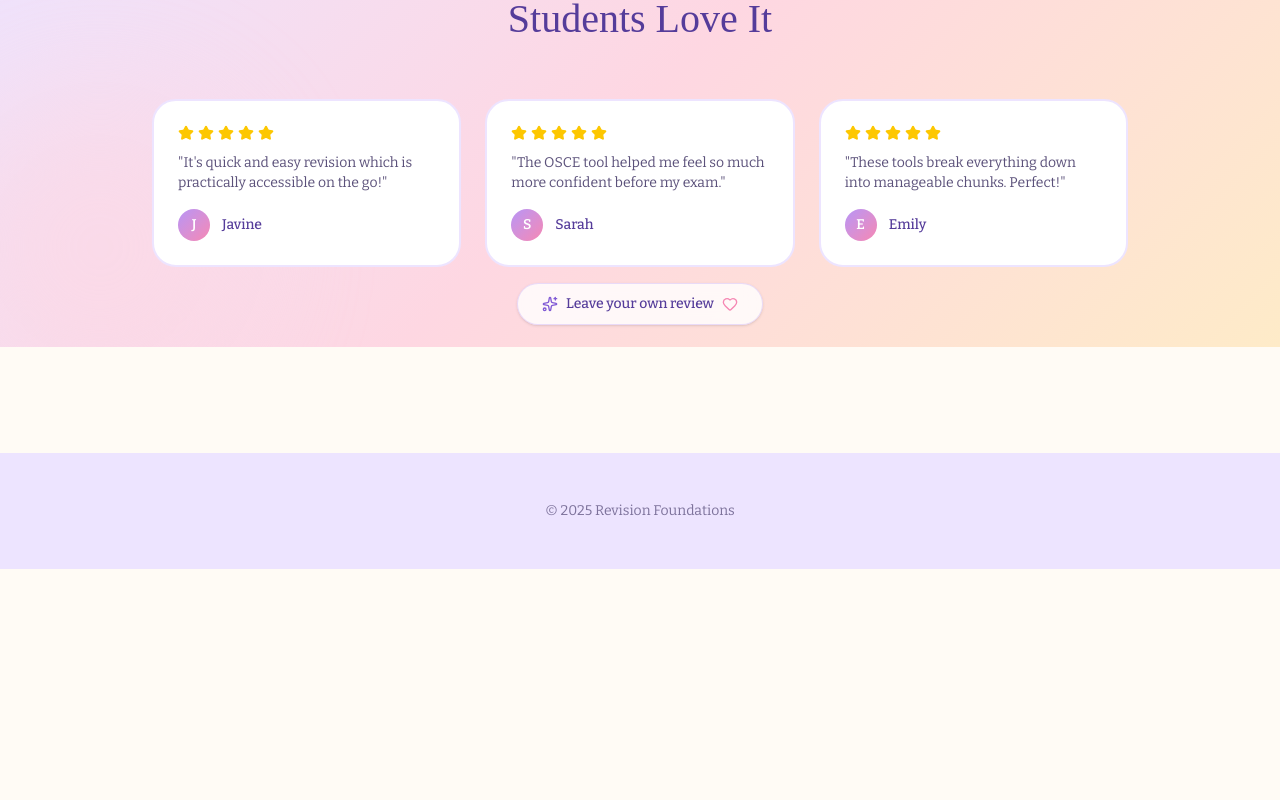
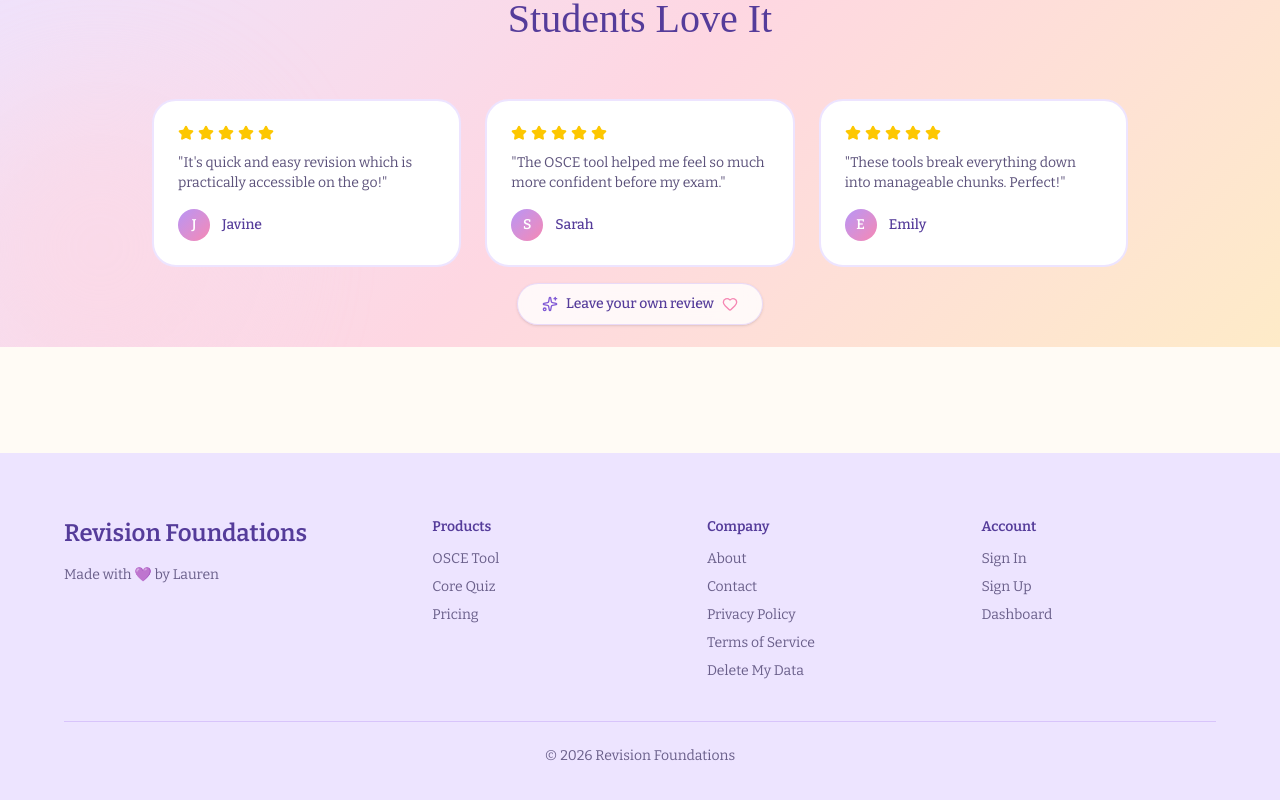
Before and after one commit to laurencaitlinemmerson-tech/revision-foundations-saas, a Next.js app: page / in a window 1280 px wide. Shown: the part 1736-2536 px from the top of the page. Before the commit the page ends 2305 px from the top, so only its background shows below. Built offline with nearby package versions, Linux system fonts and the light colour scheme; no server answers; a web font is replaced by a local one.

Commit message:
Update page.tsx

```diff
--- a/src/app/page.tsx
+++ b/src/app/page.tsx
@@ -113,8 +113,72 @@ export default function HomePage() {
         </div>
       </section>
 
-      <footer className="bg-[var(--lilac)] py-12 text-center text-sm text-[var(--plum-dark)]/60">
-        © 2025 Revision Foundations
+     <footer className="bg-[var(--lilac)] px-6 pb-10 pt-16 text-[var(--plum-dark)]/70">
+        <div className="mx-auto flex max-w-6xl flex-col gap-10">
+          <div className="grid gap-10 md:grid-cols-[1.4fr_repeat(3,1fr)]">
+            <div className="space-y-4">
+              <div className="font-serif text-2xl font-semibold text-[var(--plum)]">
+                Revision Foundations
+              </div>
+              <p className="text-sm">Made with 💜 by Lauren</p>
+            </div>
+
+            <div className="space-y-3 text-sm">
+              <p className="font-semibold text-[var(--plum)]">Products</p>
+              <div className="flex flex-col gap-2">
+                <Link href="/osce" className="transition hover:text-[var(--plum)]">
+                  OSCE Tool
+                </Link>
+                <Link href="/quiz" className="transition hover:text-[var(--plum)]">
+                  Core Quiz
+                </Link>
+                <Link href="/pricing" className="transition hover:text-[var(--plum)]">
+                  Pricing
+                </Link>
+              </div>
+            </div>
+
+            <div className="space-y-3 text-sm">
+              <p className="font-semibold text-[var(--plum)]">Company</p>
+              <div className="flex flex-col gap-2">
+                <Link href="/about" className="transition hover:text-[var(--plum)]">
+                  About
+                </Link>
+                <Link href="/contact" className="transition hover:text-[var(--plum)]">
+                  Contact
+                </Link>
+                <Link href="/privacy" className="transition hover:text-[var(--plum)]">
+                  Privacy Policy
+                </Link>
+                <Link href="/terms" className="transition hover:text-[var(--plum)]">
+                  Terms of Service
+                </Link>
+                <Link href="/delete-data" className="transition hover:text-[var(--plum)]">
+                  Delete My Data
+                </Link>
+              </div>
+            </div>
+
+            <div className="space-y-3 text-sm">
+              <p className="font-semibold text-[var(--plum)]">Account</p>
+              <div className="flex flex-col gap-2">
+                <Link href="/sign-in" className="transition hover:text-[var(--plum)]">
+                  Sign In
+                </Link>
+                <Link href="/sign-up" className="transition hover:text-[var(--plum)]">
+                  Sign Up
+                </Link>
+                <Link href="/dashboard" className="transition hover:text-[var(--plum)]">
+                  Dashboard
+                </Link>
+              </div>
+            </div>
+          </div>
+
+          <div className="border-t border-[var(--lavender)]/40 pt-6 text-center text-sm">
+            © 2026 Revision Foundations
+          </div>
+        </div>
       </footer>
     </div>
   );
```
